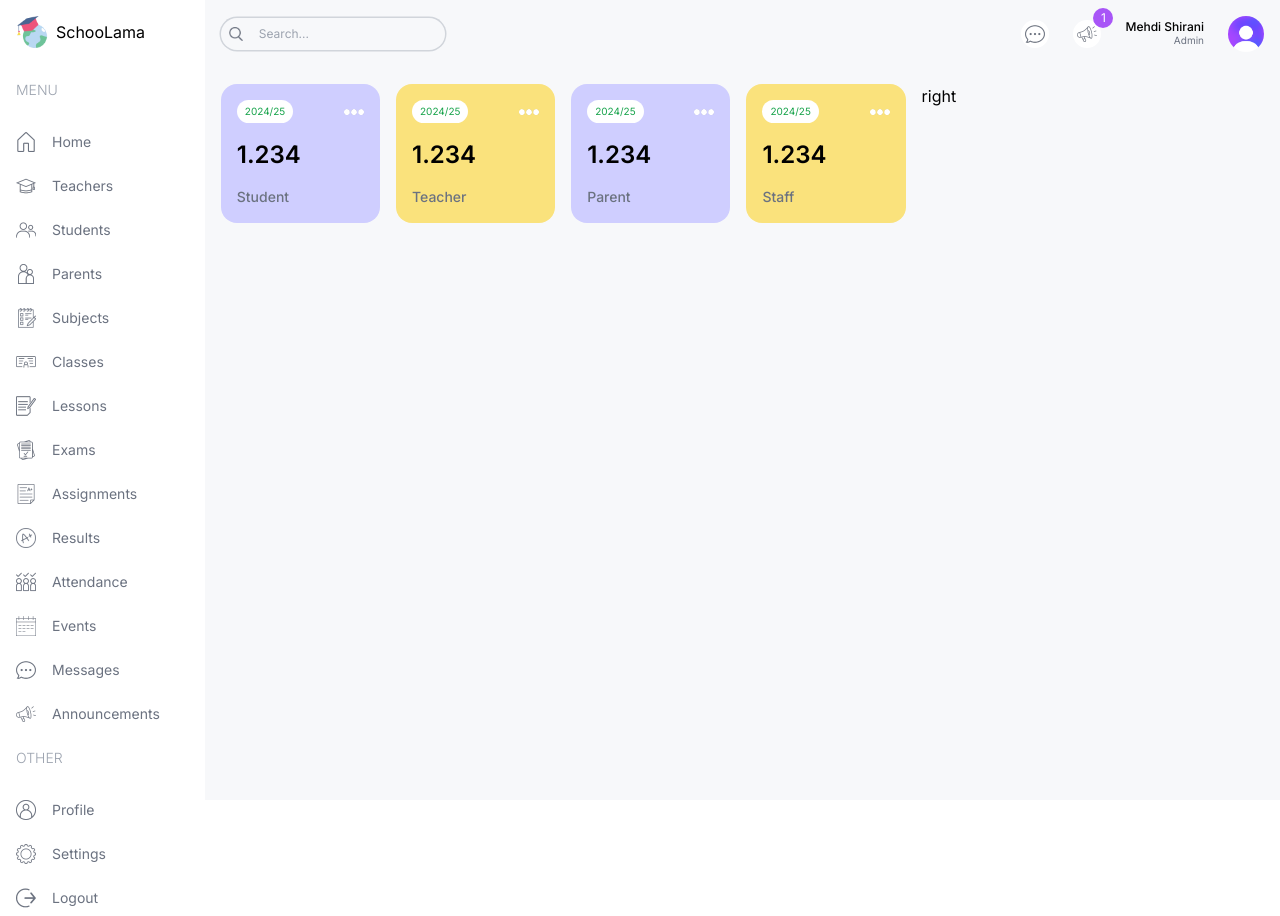
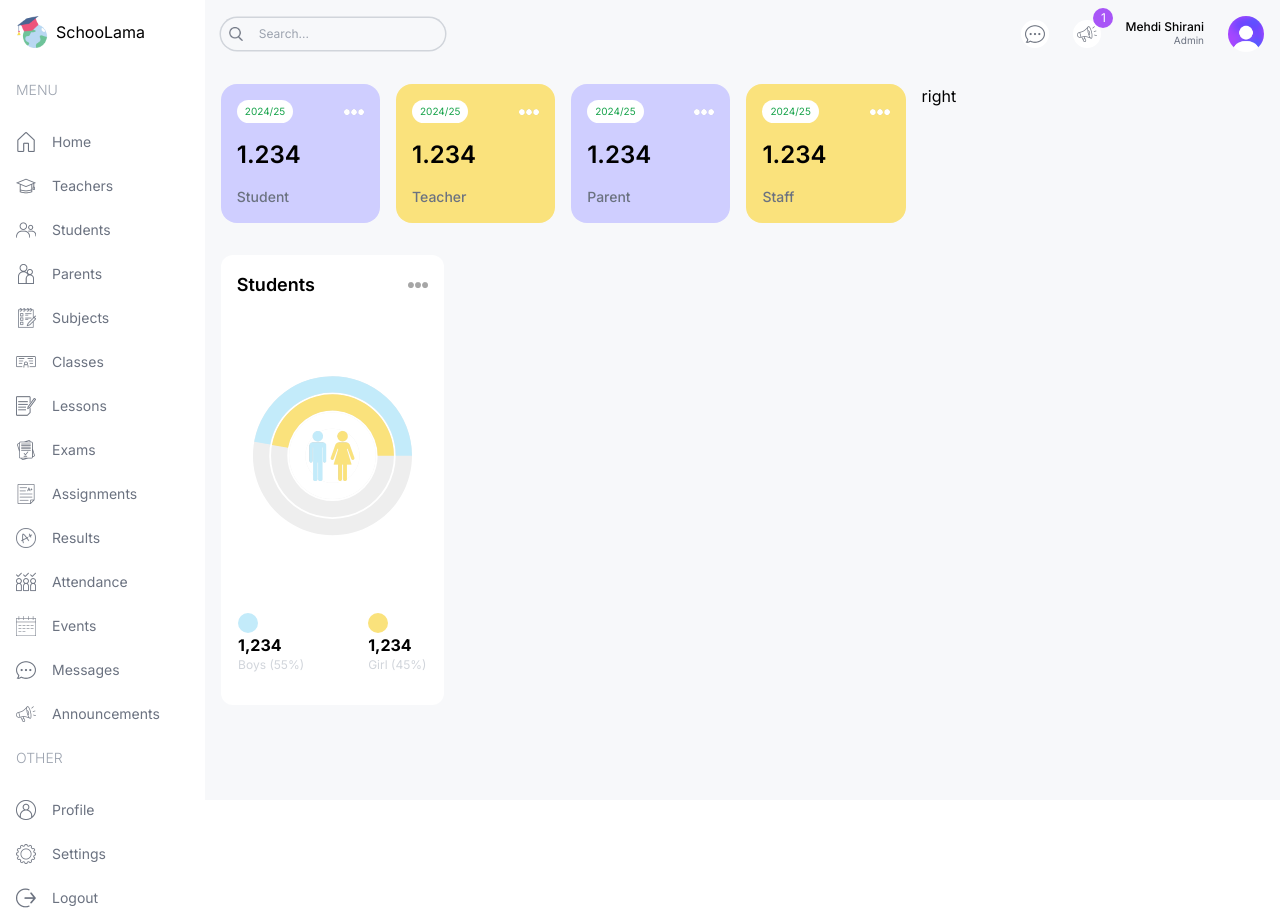
Before and after one commit to m3hdi-shirani/dashboard-next.js, a Next.js app: page /admin in a window 1280 px wide. Built offline with nearby package versions, Linux system fonts and the light colour scheme.

Commit message:
Add CountChart component

```diff
--- a/src/app/(dashboard)/admin/page.tsx
+++ b/src/app/(dashboard)/admin/page.tsx
@@ -1,3 +1,4 @@
+import Countchart from "@/components/Countchart";
 import UserCard from "@/components/UserCard";
 import React from "react";
 
@@ -5,7 +6,7 @@
   return (
     <div className="p-4 flex flex-col md:flex-row gap-4">
       {/* Left */}
-      <div className="w-full lg:w-2/3">
+      <div className="w-full lg:w-2/3 flex flex-col gap-8">
         {/* User Cards */}
         <div className=" flex justify-between gap-4 flex-wrap">
           <UserCard type="student" />
@@ -13,6 +14,17 @@
           <UserCard type="parent" />
           <UserCard type="staff" />
         </div>
+        {/* Middle charts */}
+        <div className="flex flex-col lg:flex-row gap-4">
+          {/* Count Chart */}
+          <div className="w-full lg:w-1/3 h-[450px]">
+            <Countchart />
+          </div>
+          {/* Attendance Chart */}
+          <div className="w-full lg:w-2/3 h-[450px]"></div>
+        </div>
+        {/* Bottom chart */}
+        <div></div>
       </div>
       {/* Right */}
       <div className="w-full lg:w-1/3">right</div>
--- /dev/null
+++ b/src/components/Countchart.tsx
@@ -0,0 +1,76 @@
+"use client";
+
+import Image from "next/image";
+import {
+  RadialBarChart,
+  RadialBar,
+  Legend,
+  ResponsiveContainer,
+} from "recharts";
+
+const data = [
+  {
+    name: "Total",
+    count: 106,
+    fill: "white",
+  },
+  {
+    name: "Girls",
+    count: 50,
+    fill: "#FAE27C",
+  },
+  {
+    name: "Boys",
+    count: 50,
+    fill: "#C3EBFA",
+  },
+];
+
+const Countchart = () => {
+  return (
+    <div className="bg-white rounded-xl w-full h-full p-4">
+      {/* Title    */}
+      <div className="flex justify-between items-center">
+        <h1 className="font-semibold text-lg">Students</h1>
+        <Image src="/moreDark.png" alt="" width={20} height={20} />
+      </div>
+      {/* Chart */}
+      <div className="relative w-full h-[75%]">
+        <ResponsiveContainer>
+          <RadialBarChart
+            cx="50%"
+            cy="50%"
+            innerRadius="40%"
+            outerRadius="100%"
+            barSize={32}
+            data={data}
+          >
+            <RadialBar background dataKey="count" />
+          </RadialBarChart>
+        </ResponsiveContainer>
+        <Image
+          src="/maleFemale.png"
+          alt=""
+          width={50}
+          height={50}
+          className="absolute top-1/2 left-1/2 -translate-x-1/2 -translate-y-1/2"
+        />
+      </div>
+      {/* Bottom */}
+      <div className="flex justify-center gap-16">
+        <div>
+          <div className="w-5 h-5 bg-lamaSky rounded-full" />
+          <h1 className="font-bold">1,234</h1>
+          <h2 className="text-xs text-gray-300">Boys (55%)</h2>
+        </div>
+        <div>
+          <div className="w-5 h-5 bg-lamaYellow rounded-full" />
+          <h1 className="font-bold">1,234</h1>
+          <h2 className="text-xs text-gray-300">Girl (45%)</h2>
+        </div>
+      </div>
+    </div>
+  );
+};
+
+export default Countchart;
```
